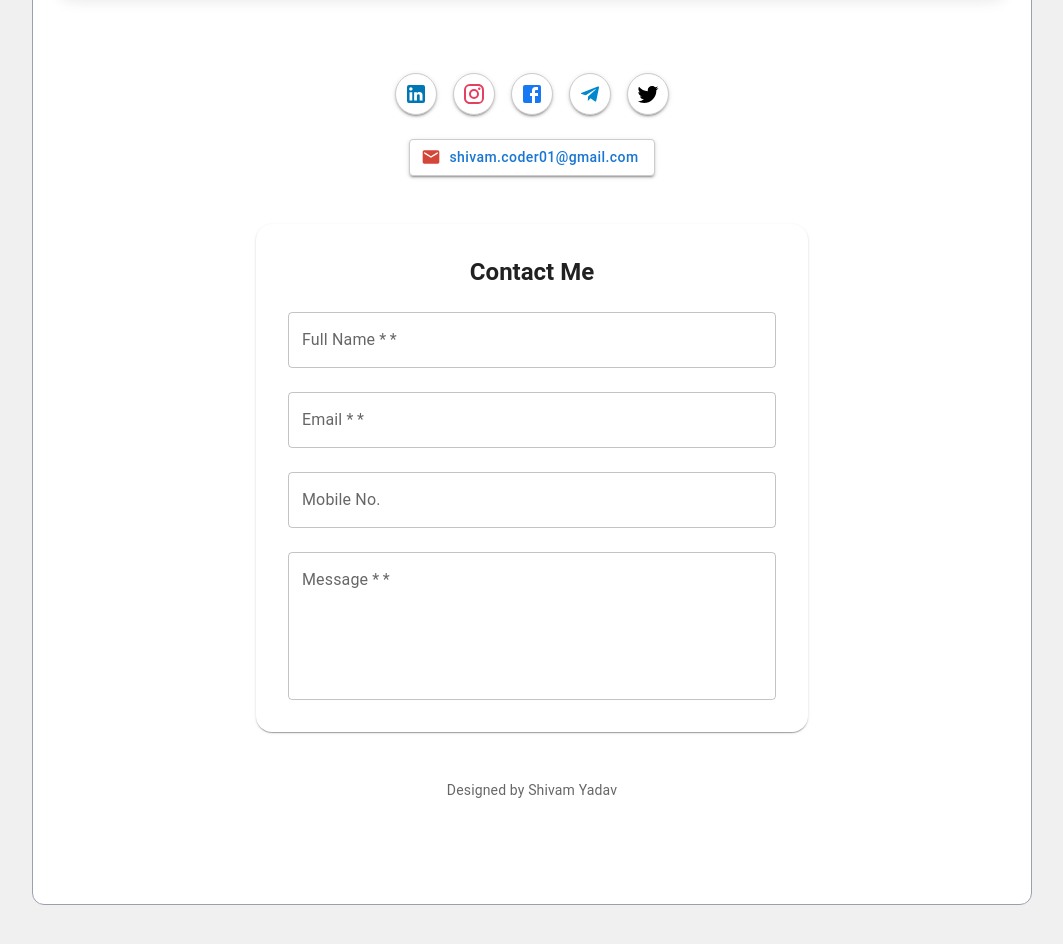
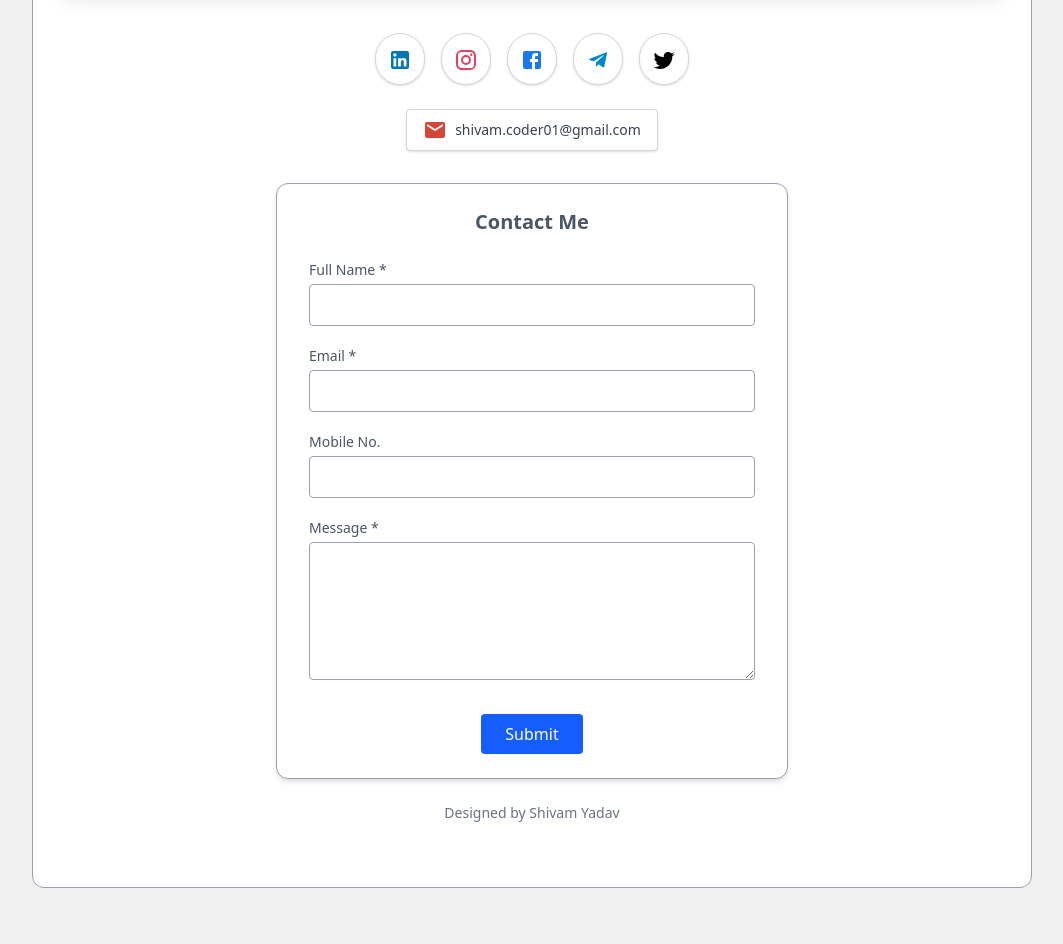
Before and after one commit to iCoder5744/portfolio, a Next.js app: page / in a window 1280 px wide. Shown: the part 1740-2684 px from the top of the page, without its empty margins (108-1171 px from the left). Built offline with nearby package versions, Linux system fonts and the light colour scheme.

Commit message:
changed some style  in footer

```diff
--- a/src/components/Footer.js
+++ b/src/components/Footer.js
@@ -1,16 +1,5 @@
 'use client';
 
-import {
-  Box,
-  Container,
-  Typography,
-  TextField,
-  Button,
-  Grid,
-  Paper,
-  IconButton,
-  Avatar
-} from '@mui/material';
 import {
   LinkedIn,
   Instagram,
@@ -30,98 +19,93 @@ export default function Footer() {
   ];
 
   return (
-    <Box component="section" id="contact" sx={{ my: 10, px: 2 }}>
-      <Container maxWidth="sm" >
+    <section id="contact" className="my-10 px-0 sm:px-4 md:px-8">
+      <div className="max-w-3xl mx-auto ">
 
-
-        <Box display="flex" justifyContent="center" gap={2} flexWrap="wrap" mb={3}>
+        {/* Social Icons */}
+        <div className="flex justify-center flex-wrap gap-4 mb-6">
           {socialLinks.map((link, idx) => (
-            <IconButton
+            <a
               key={idx}
-              component="a"
               href={link.url}
               target="_blank"
               rel="noopener noreferrer"
-              sx={{
-                color: link.color,
-                border: '1px solid #ccc',
-                backgroundColor: '#fff',
-                boxShadow: 2,
-                transition: 'transform 0.2s',
-                '&:hover': {
-                  transform: 'scale(1.1)',
-                  backgroundColor: '#f9f9f9'
-                }
-              }}
+              className="p-3 rounded-full border border-gray-300 bg-white shadow transition-transform duration-200 hover:scale-110 hover:bg-gray-100"
+              style={{ color: link.color }}
             >
               {link.icon}
-            </IconButton>
+            </a>
           ))}
-        </Box>
+        </div>
 
-        <Box textAlign="center" mb={6}>
-          <Button
-            component="a"
+        {/* Email Button */}
+        <div className="text-center mb-8">
+          <a
             href="mailto:shivam.coder01@gmail.com"
-            variant="outlined"
-            startIcon={<Email sx={{ color: '#D44638' }} />}
-            sx={{
-              borderColor: '#ccc',
-              backgroundColor: '#fff',
-              boxShadow: 2,
-              textTransform: 'none',
-              ':hover': {
-                backgroundColor: '#f5f5f5'
-              }
-            }}
+            className="inline-flex items-center text-gray-700 gap-2 px-4 py-2 border border-gray-300 shadow text-sm bg-white hover:bg-gray-100 transition rounded"
           >
-            shivam.coder01@gmail.com
-          </Button>
-        </Box>
+            <Email sx={{ color: '#D44638' }} />
+            <span>shivam.coder01@gmail.com</span>
+          </a>
+        </div>
 
-        <Paper
-          elevation={1}
-          sx={{
-            p: { xs: 3, sm: 4 },
-            borderRadius: 4,
-            backgroundColor: 'background.paper'
-          }}
-        >
-          <Typography variant="h5" align="center" fontWeight="bold" mb={3}>
-            Contact Me
-          </Typography>
+        {/* Contact Form */}
+        <div className="bg-white text-gray-600 rounded-xl border border-gray-400 shadow-md px-4 py-6 sm:px-6 md:px-8 max-w-lg mx-auto">
+          <h2 className="text-xl font-bold text-center mb-6">Contact Me</h2>
 
-          <Grid container spacing={3} direction="column">
-            <Grid item>
-              <TextField label="Full Name *" fullWidth required variant="outlined" />
-            </Grid>
-            <Grid item>
-              <TextField label="Email *" fullWidth required variant="outlined" type="email" />
-            </Grid>
-            <Grid item>
-              <TextField label="Mobile No." fullWidth variant="outlined" type="tel" />
-            </Grid>
-            <Grid item>
-              <TextField
-                label="Message *"
-                fullWidth
+          <form className="space-y-3 sm:space-y-5">
+            <div>
+              <label className="block mb-1 text-sm font-medium">Full Name *</label>
+              <input
+                type="text"
                 required
-                multiline
-                rows={5}
-                variant="outlined"
+                className="w-full border text-gray-400 rounded px-3 py-2 outline-none focus:ring-2 focus:ring-blue-500"
               />
-            </Grid>
-          </Grid>
+            </div>
+
+            <div>
+              <label className="block mb-1 text-sm font-medium">Email *</label>
+              <input
+                type="email"
+                required
+                className="w-full border text-gray-400 rounded px-3 py-2 outline-none focus:ring-2 focus:ring-blue-500"
+              />
+            </div>
+
+            <div>
+              <label className="block mb-1 text-sm font-medium">Mobile No.</label>
+              <input
+                type="tel"
+                className="w-full border text-gray-400 rounded px-3 py-2 outline-none focus:ring-2 focus:ring-blue-500"
+              />
+            </div>
+
+            <div>
+              <label className="block mb-1 text-sm font-medium">Message *</label>
+              <textarea
+                rows="5"
+                required
+                className="w-full border text-gray-400 rounded px-3 py-2 outline-none focus:ring-2 focus:ring-blue-500"
+              ></textarea>
+            </div>
+
+            <div className="text-center pt-2">
+              <button
+                type="submit"
+                className="bg-blue-600 text-white px-6 py-2 rounded hover:bg-blue-700 transition"
+              >
+                Submit
+              </button>
+            </div>
+          </form>
+        </div>
 
 
-        </Paper>
-
-        <Box mt={6} textAlign="center">
-          <Typography variant="body2" color="textSecondary">
-            Designed by Shivam Yadav
-          </Typography>
-        </Box>
-      </Container>
-    </Box>
+        {/* Footer Note */}
+        <div className="mt-6 text-center text-sm text-gray-500">
+          Designed by Shivam Yadav
+        </div>
+      </div>
+    </section>
   );
 }
--- a/src/components/Projects.js
+++ b/src/components/Projects.js
@@ -140,6 +140,7 @@ export default function Projects() {
                   <Button
                     variant="contained"
                     color="primary"
+                    border='1px solid white'
                     href={selectedProject.url}
                     target="_blank"
                     rel="noopener noreferrer"
@@ -150,6 +151,7 @@ export default function Projects() {
                         bgcolor: '#3a3d5c',
                       },
                       color: 'white',
+                      border: '1px solid gray',
                       textTransform: 'none',
                       fontWeight: 500,
                       borderRadius: '6px',
```
